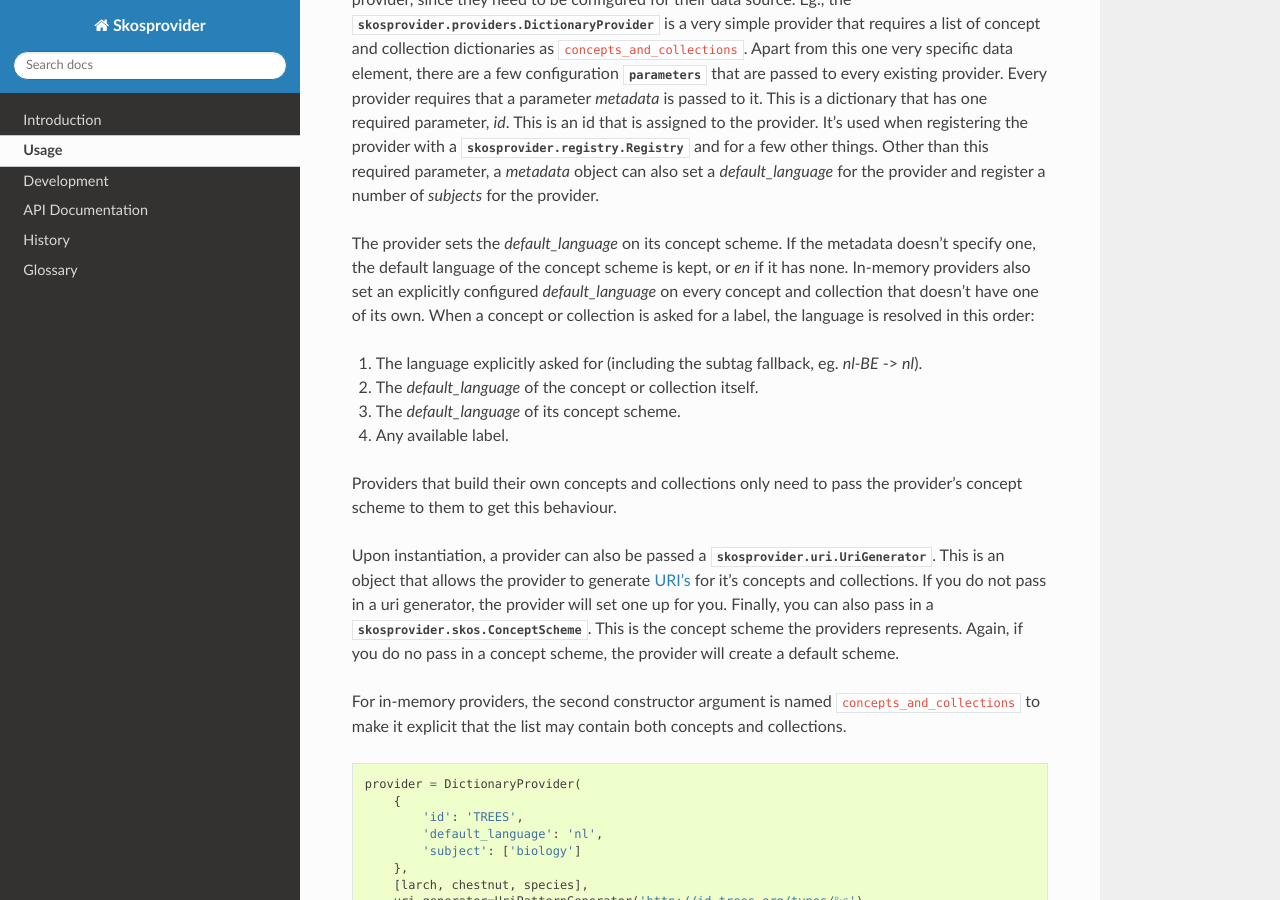
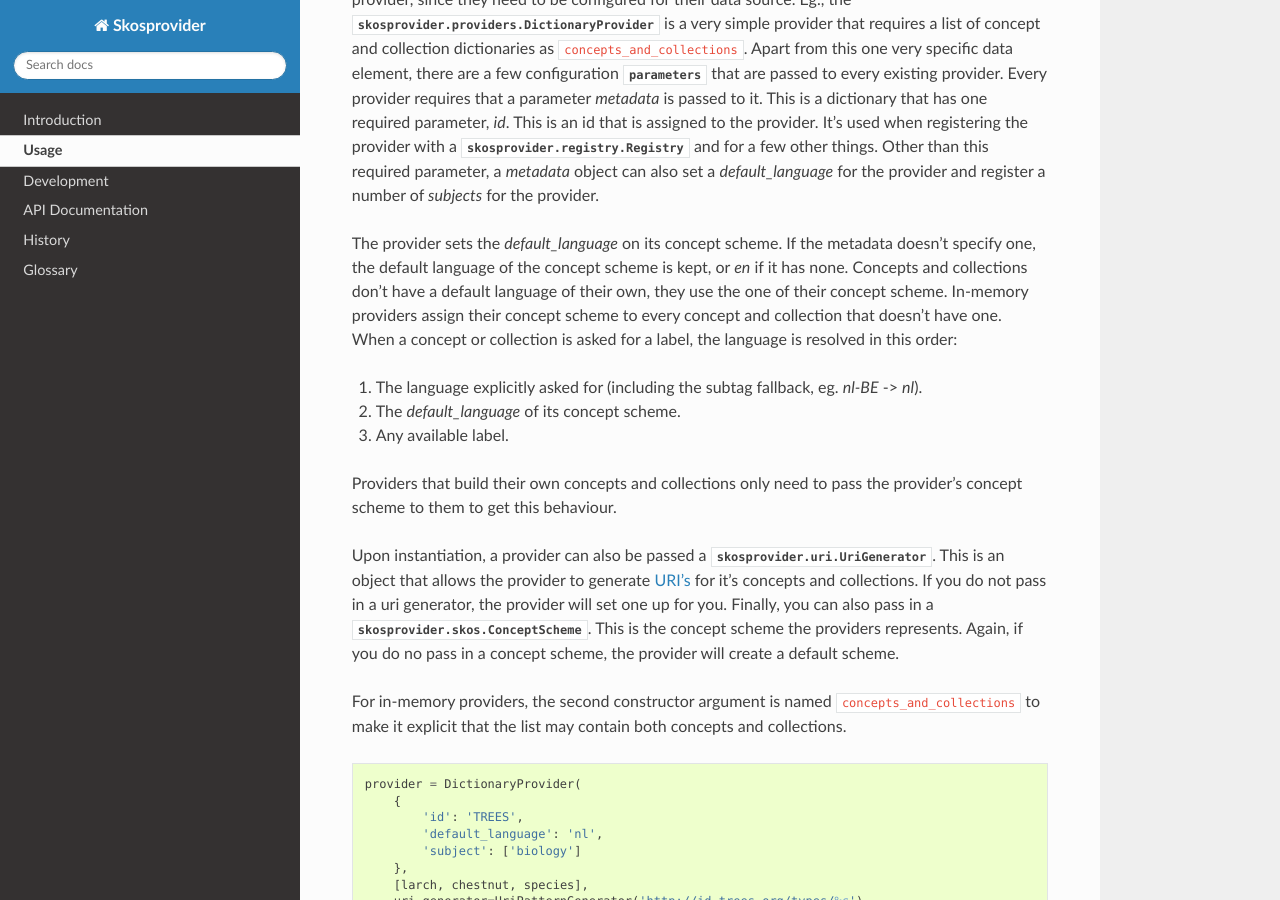
Before and after one commit to OnroerendErfgoed/skosprovider, a Sphinx documentation site: the page built from docs/usage.rst, in a window 1280 px wide and 900 px high, scrolled down 655 px. Built offline with Sphinx 7.4.7 and the Read the Docs theme 3.1.0, drawn with Linux system fonts in a browser that asks for light colours.

Commit message:
only keep default_language on the concept scheme

```diff
--- a/docs/usage.rst
+++ b/docs/usage.rst
@@ -46,16 +46,16 @@ of `subjects` for the provider.
 
 The provider sets the `default_language` on its concept scheme. If the metadata
 doesn't specify one, the default language of the concept scheme is kept, or
-`en` if it has none. In-memory providers also set an explicitly configured
-`default_language` on every concept and collection that doesn't have one of its
-own. When a concept or collection is asked for a label, the language is
-resolved in this order:
+`en` if it has none. Concepts and collections don't have a default language of
+their own, they use the one of their concept scheme. In-memory providers assign
+their concept scheme to every concept and collection that doesn't have one.
+When a concept or collection is asked for a label, the language is resolved in
+this order:
 
 1. The language explicitly asked for (including the subtag fallback, eg.
    `nl-BE` -> `nl`).
-2. The `default_language` of the concept or collection itself.
-3. The `default_language` of its concept scheme.
-4. Any available label.
+2. The `default_language` of its concept scheme.
+3. Any available label.
 
 Providers that build their own concepts and collections only need to pass
 the provider's concept scheme to them to get this behaviour.
```
Also changed, not shown: 4 other files.
